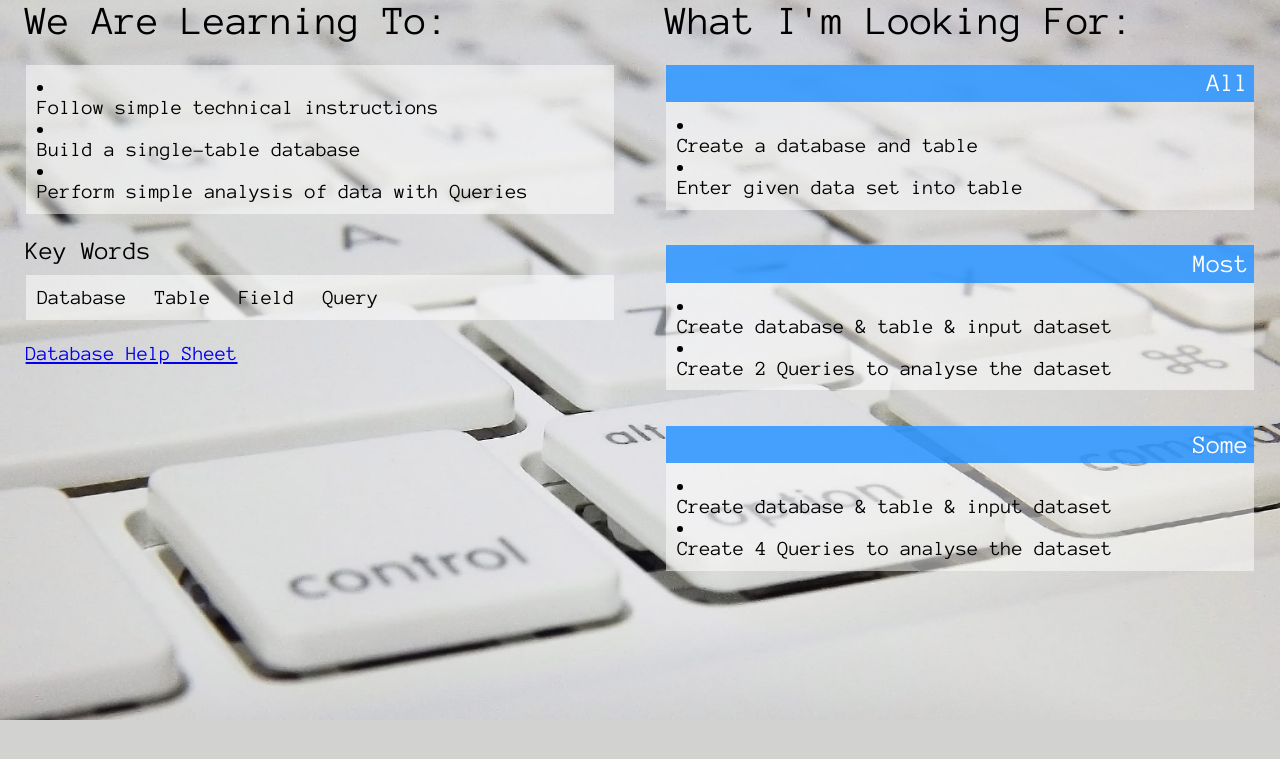
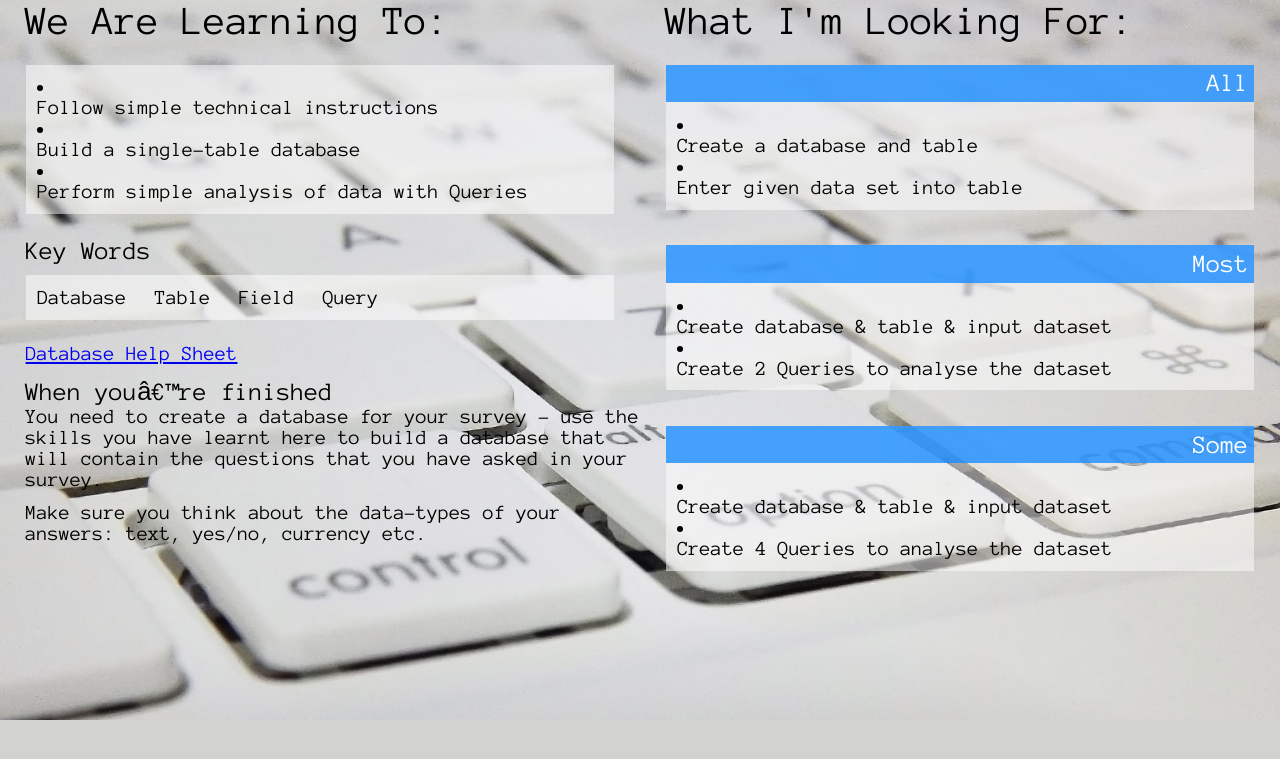
Before and after one commit to MalphasWats/computing.codes, a Jekyll site: the page built from _posts/2015-10-22-GCSE-Database.markdown, in a window 1280 px wide. Shown: the top 759 px of the page. Built offline with Jekyll 4.4.1, drawn with Linux system fonts in a browser that asks for light colours; Markdown is read by kramdown in place of the engine named in the settings.

Commit message:
added extension

```diff
--- a/_posts/2015-10-22-GCSE-Database.markdown
+++ b/_posts/2015-10-22-GCSE-Database.markdown
@@ -26,3 +26,10 @@ wilf_3_bullets:
 ---
 
 [Database Help Sheet](/resources/Quiz_Database_Instructions.pdf)
+
+## When you're finished
+
+You need to create a database for your survey - use the skills you have learnt here to build a database
+that will contain the questions that you have asked in your survey.
+
+Make sure you think about the data-types of your answers: text, yes/no, currency etc.
```
